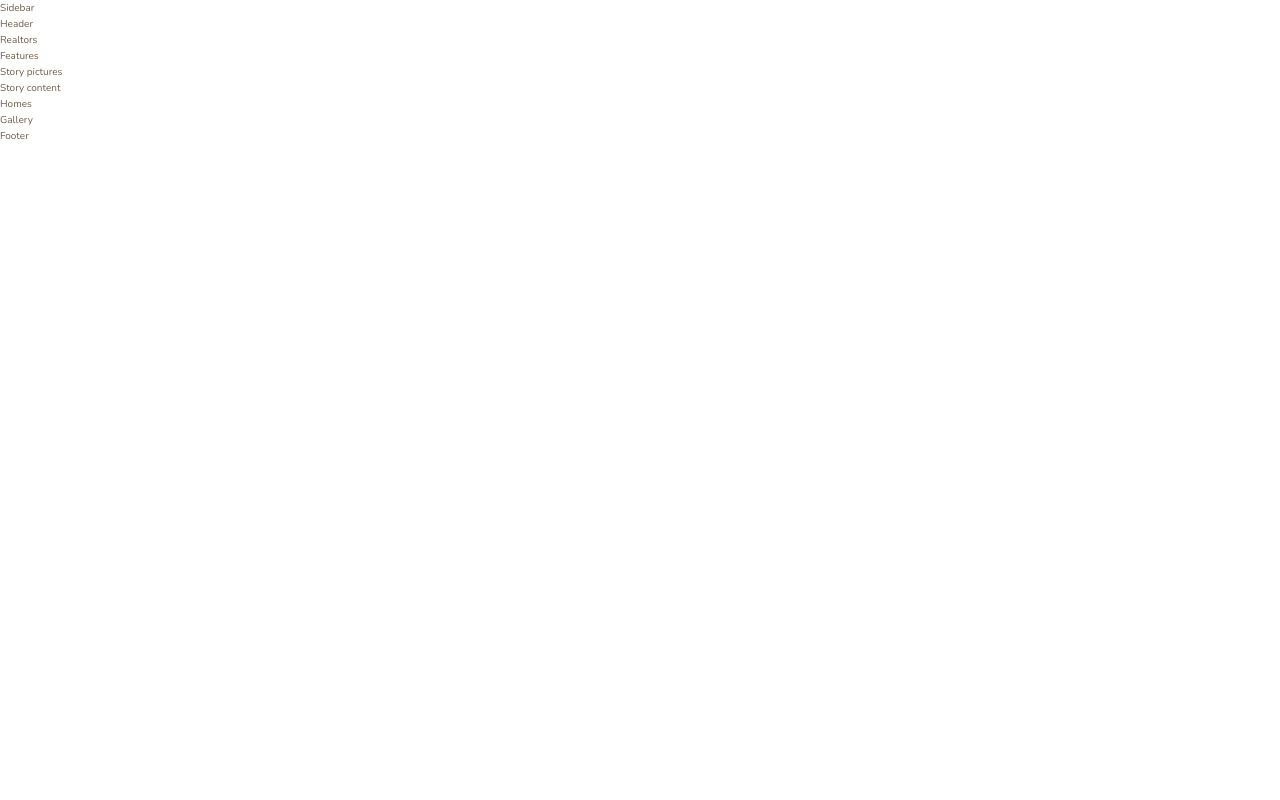
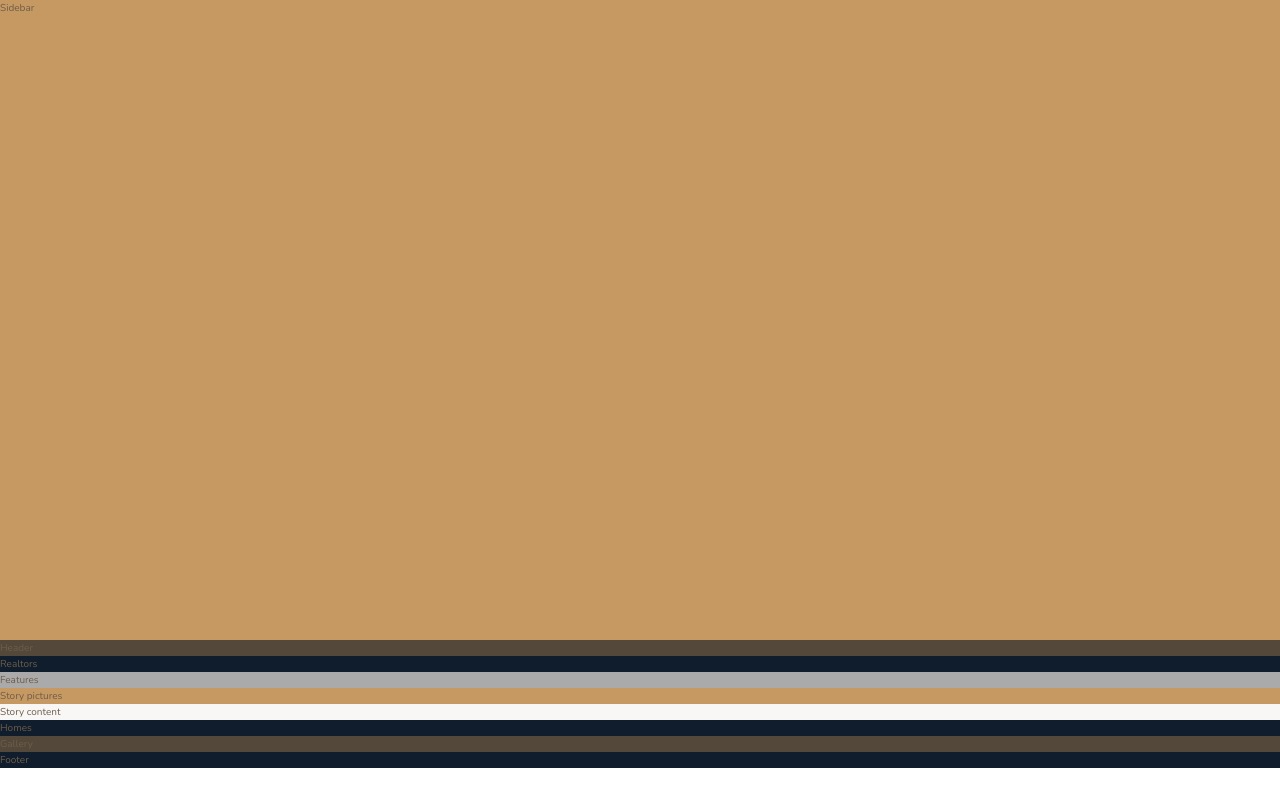
Before and after one commit to Kiet-Nguyen/Responsive-CSS-Grid-website, a website: page index.html in a window 1280 px wide. Drawn offline with nearby package versions, Linux system fonts and the light colour scheme; files that its build step writes are made by us from their sources.

Commit message:
grid layout

```diff
--- a/sass/_base.scss
+++ b/sass/_base.scss
@@ -33,3 +33,8 @@ body {
   font-weight: 300;
   line-height: 1.6;
 }
+
+.container {
+  display: grid;
+  grid-template-rows: 80vh;
+}
--- a/sass/_features.scss
+++ b/sass/_features.scss
@@ -0,0 +1,3 @@
+.features {
+  background-color: $color-grey-light-2;
+}
--- a/sass/_footer.scss
+++ b/sass/_footer.scss
@@ -0,0 +1,3 @@
+.footer {
+  background-color: $color-secondary;
+}
--- a/sass/_gallery.scss
+++ b/sass/_gallery.scss
@@ -0,0 +1,3 @@
+.gallery {
+  background-color: $color-grey-dark-1;
+}
--- a/sass/_header.scss
+++ b/sass/_header.scss
@@ -0,0 +1,3 @@
+.header {
+  background-color: $color-grey-dark-1;
+}
--- a/sass/_homes.scss
+++ b/sass/_homes.scss
@@ -0,0 +1,3 @@
+.homes {
+  background-color: $color-secondary;
+}
--- a/sass/_realtors.scss
+++ b/sass/_realtors.scss
@@ -0,0 +1,3 @@
+.realtors {
+  background-color: $color-secondary;
+}
--- a/sass/_sidebar.scss
+++ b/sass/_sidebar.scss
@@ -0,0 +1,3 @@
+.sidebar {
+  background-color: $color-primary;
+}
--- a/sass/_story.scss
+++ b/sass/_story.scss
@@ -0,0 +1,10 @@
+.story {
+
+  &__pictures {
+    background-color: $color-primary;
+  }
+
+  &__content {
+    background-color: $color-grey-light-1;
+  }
+}
```
Also changed, not shown: css/style.css (added).
